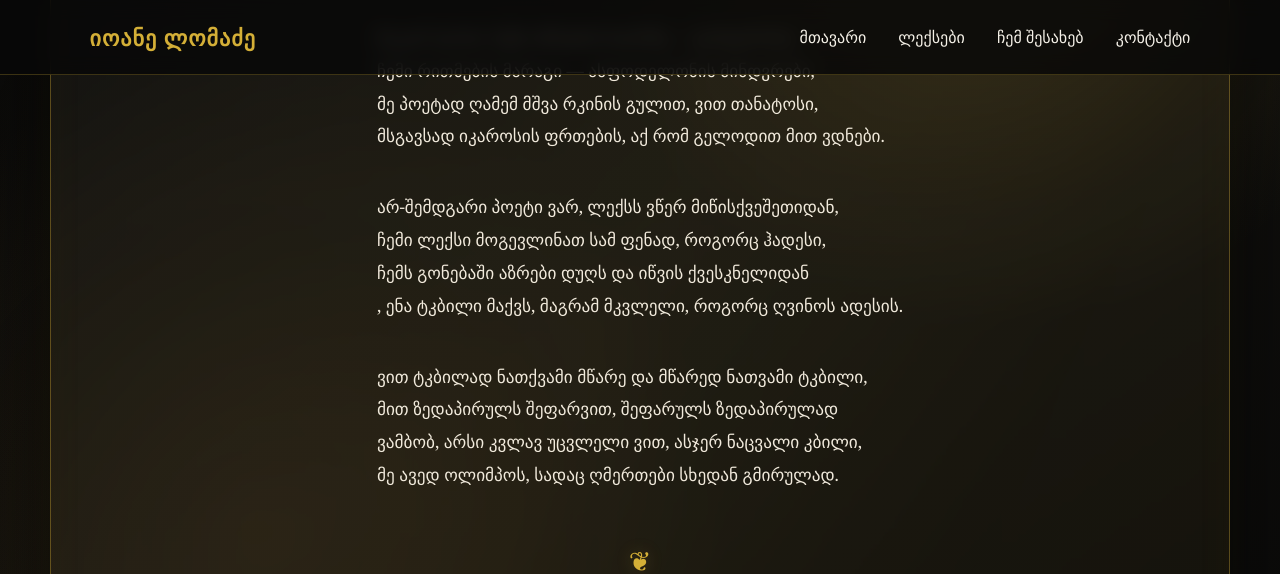
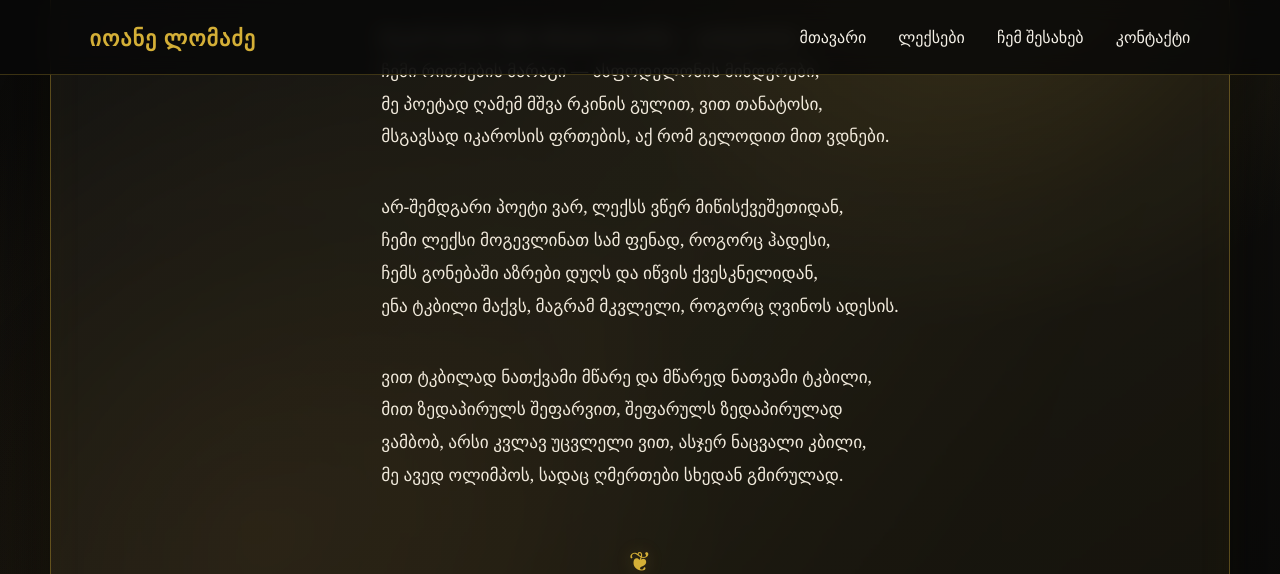
Before and after one commit to ioanelomadze/ioanelomadze, a Jekyll site: the page poem41.html, which Jekyll copies as it is, in a window 1280 px wide and 900 px high, scrolled down 414 px. Shown: the top 574 px of the window. Built offline with Jekyll 4.4.1, drawn with Linux system fonts in a browser that asks for light colours; part of the change alters nothing that is shown.

```diff
--- a/poem41.html
+++ b/poem41.html
@@ -53,7 +53,7 @@
                 <p>
                     არ-შემდგარი პოეტი ვარ, ლექსს ვწერ მიწისქვეშეთიდან,<br>
                     ჩემი ლექსი მოგევლინათ სამ ფენად, როგორც ჰადესი,<br>
-                    ჩემს გონებაში აზრები დუღს და იწვის ქვესკნელიდან<br>,
+                    ჩემს გონებაში აზრები დუღს და იწვის ქვესკნელიდან,<br>
                     ენა ტკბილი მაქვს, მაგრამ მკვლელი, როგორც ღვინოს ადესის.
                 </p>
 
```
